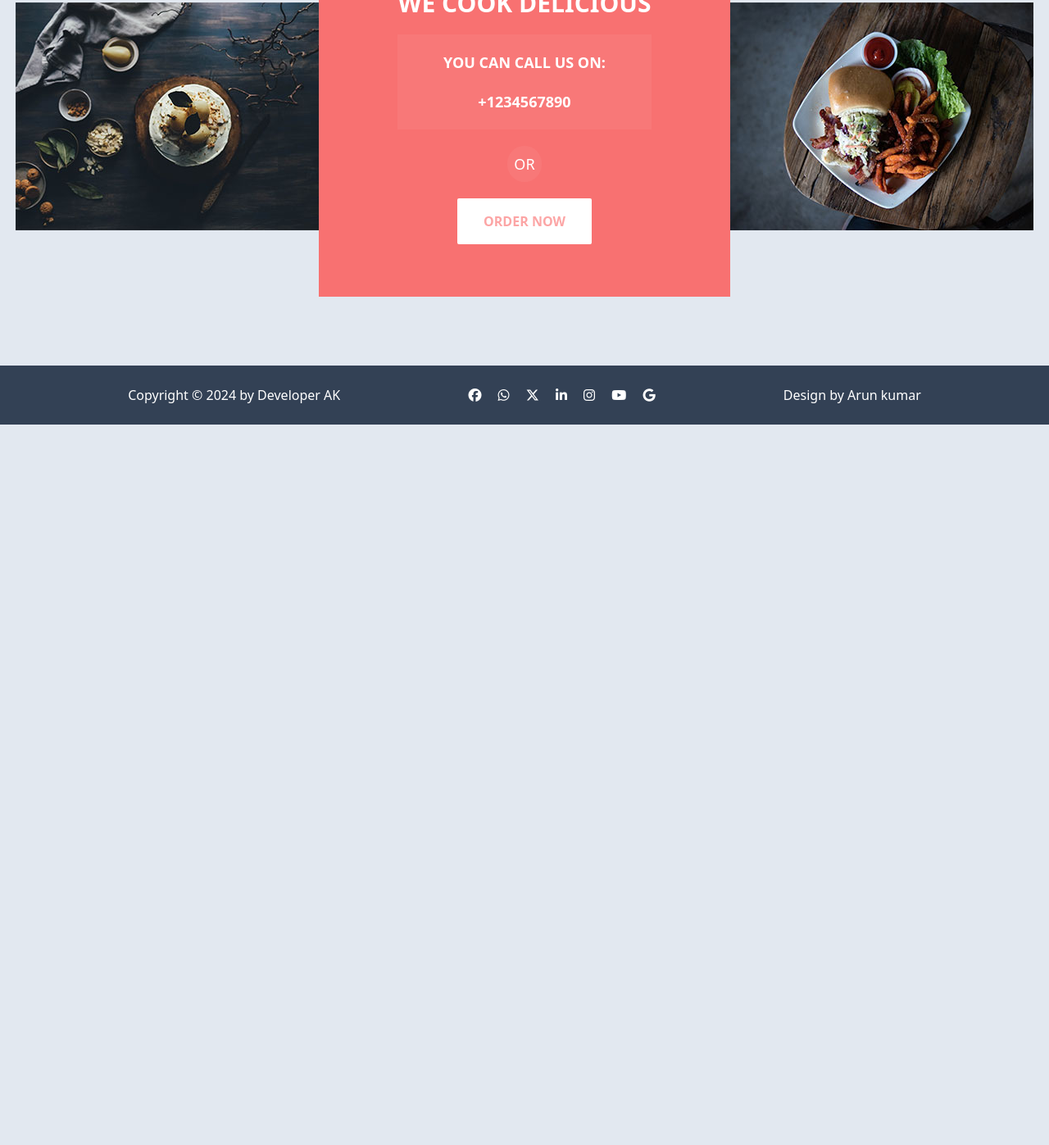
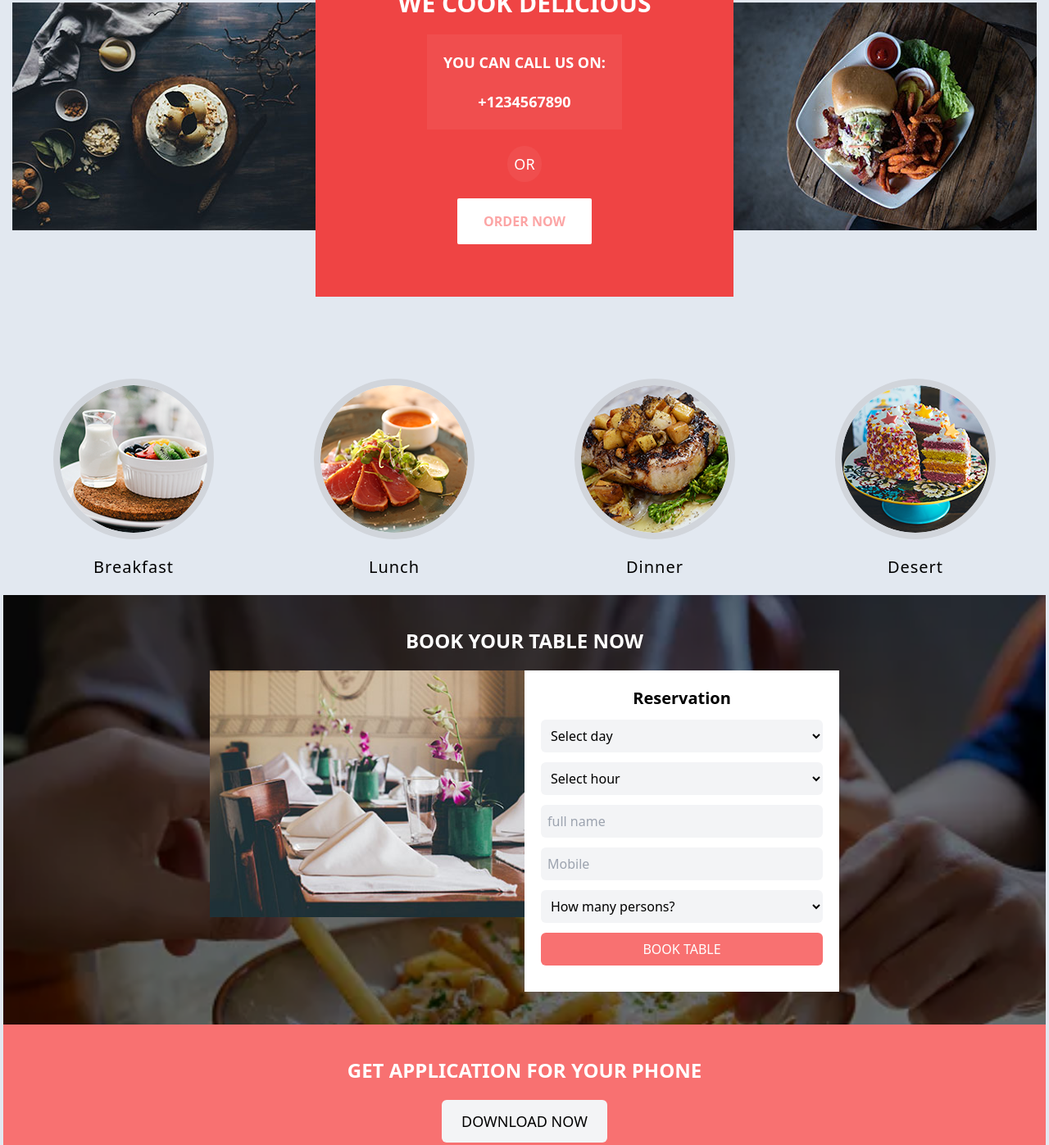
Before and after one commit to Arunkumar032024/RestaurantBlogApp, a website: page index.html in a window 1280 px wide. Shown: the part 1026-2423 px from the top of the page at 82% size. Before the commit the page ends 1544 px from the top, so only its background shows below. Drawn offline with nearby package versions, Linux system fonts and the light colour scheme; a web font is replaced by a local one.

Commit message:
Add service, reservation section

```diff
--- a/index.html
+++ b/index.html
@@ -13,7 +13,7 @@
     <link rel="preconnect" href="https://fonts.googleapis.com">
     <link rel="preconnect" href="https://fonts.gstatic.com" crossorigin>
     <link href="https://fonts.googleapis.com/css2?family=Chivo:ital,wght@0,100..900;1,100..900&display=swap" rel="stylesheet">
-    <!-- jQyery cdn -->
+    <!-- jqyery cdn -->
     <script src="https://code.jquery.com/jquery-3.7.1.js" integrity="sha256-eKhayi8LEQwp4NKxN+CfCh+3qOVUtJn3QNZ0TciWLP4=" crossorigin="anonymous"></script>
     <!-- stylesheet -->
     <!-- <link rel="stylesheet" href="./assets/css/input.css"> -->
@@ -44,9 +44,9 @@
 
         <section class="cook py-20 text-white lg:flex lg:justify-center lg:items-center">
             <div class="bg-blue-400 max-w-fit mx-auto lg:mx-0"><img src="./assets/images/index/cook1.jpg" alt="" class="w-[70vw] xs:w-auto"></div>
-            <div class="bg-red-400 w-[90vw] text-center mx-auto py-10 lg:w-auto lg:py-auto lg:mx-0 lg: lg:py-16 lg:px-24">
+            <div class="bg-red-500 w-[90vw] text-center mx-auto py-10 lg:w-auto lg:py-auto lg:mx-0 lg: lg:py-16 lg:px-24">
                 <h2 class="uppercase text-xl font-bold mb-3 lg:mb-5 lg:text-3xl">we cook delicious</h2>
-                <div class="bg-white bg-opacity-5 p-5">
+                <div class="bg-white bg-opacity-5 p-5 mx-10">
                     <p class="uppercase text-xs font-bold mb-5 lg:text-lg">you can call us on:</p>
                     <p><a href="#" class="font-bold text-sm lg:text-lg">+1234567890</a></p>
                 </div>
@@ -56,9 +56,88 @@
                 </div>
             </div>
             <div class="bg-blue-400 max-w-fit mx-auto  lg:mx-0"><img src="./assets/images/index/cook2.jpg" alt=""  class="w-[70vw] xs:w-auto"></div>
+        </section>
 
 
+        <section class="service md:flex md:flex-wrap">
+            <div class="service-item p-5 w-full md:w-1/2 lg:w-1/4">
+                <img src="./assets/images/index/service1.png" alt="" class="mx-auto mb-5 border-8 border-gray-300 rounded-full">
+                <p class="text-center text-xl font-normal tracking-wider">Breakfast</p>
+            </div>
+            <div class="service-item p-5 w-full md:w-1/2 lg:w-1/4">
+                <img src="./assets/images/index/service2.png" alt="" class="mx-auto mb-5 border-8 border-gray-300 rounded-full">
+                <p class="text-center text-xl font-normal tracking-wider">Lunch</p>
+            </div>
+            <div class="service-item p-5 w-full md:w-1/2 lg:w-1/4">
+                <img src="./assets/images/index/service3.png" alt="" class="mx-auto mb-5 border-8 border-gray-300 rounded-full">
+                <p class="text-center text-xl font-normal tracking-wider">Dinner</p>
+            </div>
+            <div class="service-item p-5 w-full md:w-1/2 lg:w-1/4">
+                <img src="./assets/images/index/service4.png" alt="" class="mx-auto mb-5 border-8 border-gray-300 rounded-full">
+                <p class="text-center text-xl font-normal tracking-wider">Desert</p>
+            </div>
         </section>
+
+        <section class="reservation -z-10 py-10 px-5 relative w-full bg-cover bg-no-repeat after:-z-10 after:content-[''] after:w-full after:h-full after:bg-black after:bg-opacity-55 after:absolute after:left-0 after:top-0" style="background-image: url(./assets/images/index/banner.webp);">
+            <h2 class="z-10 text-white text-2xl text-center uppercase font-bold mb-5">Book your table now</h2>
+            <div class="lg:flex lg:justify-center">
+                <img src="./assets/images/index/reservation.jpg" alt="" class="w-full h-1/4 lg:max-w-96">
+            <div class="bg-white text-black p-5 lg:min-w-96">
+                <h2 class="font-bold text-center text-xl">Reservation</h2>
+                <form action="" method="post">
+                    <div class="input-field w-full bg-gray-100 my-3 rounded-md">
+                        <select name="day" id="day" class="bg-transparent w-full p-2">
+                            <option>Select day</option>
+                            <option value="0">Sunday</option>
+                            <option value="1">Monday</option>
+                            <option value="2">Tuesday</option>
+                            <option value="3">Wednesday</option>
+                            <option value="4">Thursday</option>
+                            <option value="5">Friday</option>
+                            <option value="6">Saturday</option>
+                        </select>
+                    </div>
+                    <div class="input-field w-full bg-gray-100 my-3 rounded-md">
+                        <select name="hour" id="hour" class="bg-transparent w-full p-2">
+                            <option>Select hour</option>
+                            <option value="10">10:00</option>
+                            <option value="12">12:00</option>
+                            <option value="14">14:00</option>
+                            <option value="16">16:00</option>
+                            <option value="18">18:00</option>
+                            <option value="20">20:00</option>
+                            <option value="22">22:00</option>
+                        </select>
+                    </div>
+                    <div class="input-field w-full bg-gray-100 my-3 rounded-md">
+                        <input type="text" name="name" id="name" class="bg-transparent w-full p-2" placeholder="full name">
+                    </div>
+                    <div class="input-field w-full bg-gray-100 my-3 rounded-md">
+                        <input type="tel" name="mobile" id="mobile" class="bg-transparent w-full p-2" placeholder="Mobile">
+                    </div>
+                    <div class="input-field w-full bg-gray-100 my-3 rounded-md">
+                        <select name="hour" id="hour" class="bg-transparent w-full p-2">
+                            <option>How many persons?</option>
+                            <option value="1">1 person</option>
+                            <option value="2">2 persons</option>
+                            <option value="3">3 persons</option>
+                            <option value="4">4 persons</option>
+                            <option value="5">5 persons</option>
+                            <option value="6">6 persons</option>
+                            <option value="7">7 persons</option>
+                        </select>
+                    </div>
+                    <button class="btn bg-red-400 w-full rounded-md block my-3 text-white py-2 px-5 uppercase">Book Table</button>
+                </form>
+            </div>
+            </div>
+        </section>
+        <section class="download-app bg-red-400 py-10 px-5 text-center">
+            <p class="text-2xl font-bold text-white uppercase">get application for your phone</p>
+            <button class="btn my-5 bg-gray-100 py-3 px-6 rounded-md text-lg uppercase">download now</button>
+        </section>
+
+
     </main>
     <!-- End main section -->
 
```
Also changed, not shown: assets/dist/output.css, assets/images/index/reservation.jpg (added), assets/images/index/service1.png (added), assets/images/index/service2.png (added), assets/images/index/service3.png (added), assets/images/index/service4.png (added).
